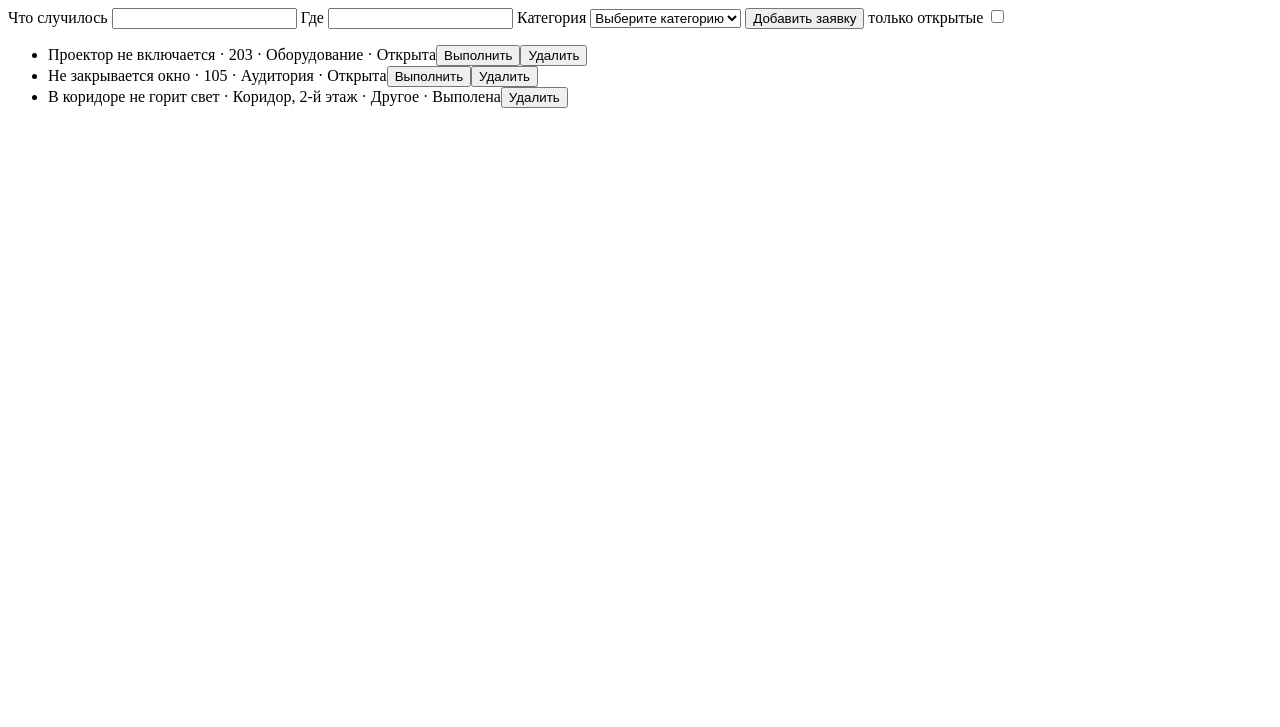
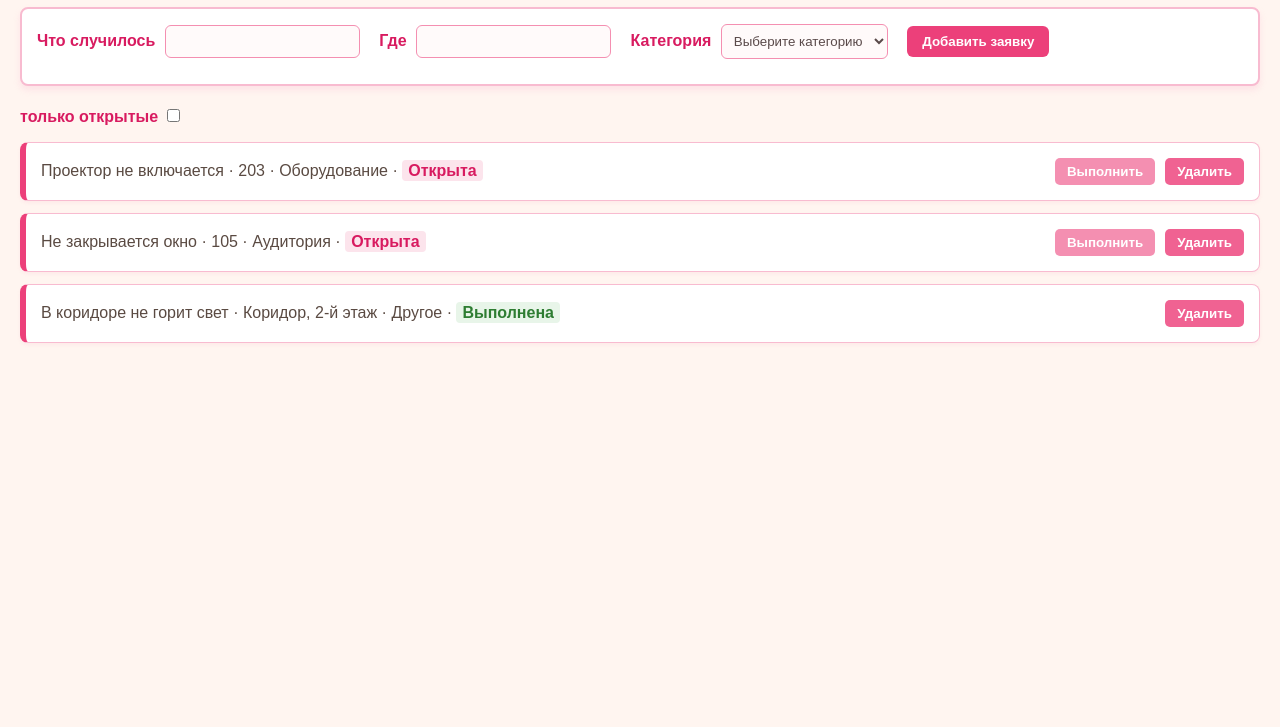
Before and after one commit to anyya1/-js-control-ticket-board, a plain HTML site: page index.html in a window 1280 px wide. Shown: the part 73-800 px from the top of the page. Drawn offline with Linux system fonts and the light colour scheme.

Commit message:
сдклала стиль

```diff
--- a/index.html
+++ b/index.html
@@ -6,10 +6,12 @@
     <meta name="viewport" content="width=device-width, initial-scale=1.0">
     <title>Document</title>
     <script src="index.js" defer></script>
+    <link rel="stylesheet" href="style.css">
 </head>
 <body>
     <h1>Заявки корпуса</h1>
 
+    <div class="form-container">
     <label for="title">Что случилось</label>
 <input id="title" type="text">
 
@@ -24,15 +26,17 @@
     <option value="Другое">Другое</option>
 </select>
 
+<button id="pfzdrfbutton" type="button">Добавить заявку</button>
+</div>
 
-<button id="pfzdrfbutton" type="button">Добавить заявку</button>
-
+<div class="filter-container">
 <label for="onlyOpen">только открытые</label>
 <input type = "checkbox" id ="onlyOpen">
+</div>
+
+<p id="message"></p>
 
 <ul id="ticketList"></ul>
-<p id="message"></p>
-
 
 </body>
 </html>
--- a/index.js
+++ b/index.js
@@ -11,7 +11,6 @@ const tickets = [
     {title:`Не закрывается окно`, room:`105`, category:`Аудитория`, done: false},
     {title:`В коридоре не горит свет`, room: `Коридор, 2-й этаж`, category:`Другое`, done: true }
 ];
-
 function rendertickets (){
     ticketList.innerHTML = '';
 
@@ -33,33 +32,51 @@ function rendertickets (){
 
         const li = document.createElement('li')
         let statusText;
+        let statusClass;
 
         if(ticket.done === true){
-            statusText=`Выполена`
+            statusText=`Выполнена`
+            statusClass = 'status-done'
         }else{
             statusText =`Открыта`
+            statusClass = 'status-open'
         }
 
-        li.textContent = `${ticket.title} · ${ticket.room} · ${ticket.category} · ${statusText}`;
+        const textSpan = document.createElement('span');
+        const statusSpan = document.createElement('span');
+        statusSpan.textContent = statusText;
+        statusSpan.className = statusClass;
 
+        textSpan.append(`${ticket.title} · ${ticket.room} · ${ticket.category} · `);
+        textSpan.append(statusSpan);
+        li.append(textSpan);
+
+
+        const actionsDiv = document.createElement('div');
+        actionsDiv.className = 'actions';
 
         if(ticket.done === false){
             const doneButton = document.createElement('button');
             doneButton.textContent = 'Выполнить';
+            doneButton.className = 'done-btn';
             doneButton.addEventListener('click', () => {
                 tickets[index].done = true;
                 rendertickets();
             });
-            li.append(doneButton);
+           actionsDiv.append(doneButton);
         }
 
         const delButton = document.createElement('button');
         delButton.textContent = 'Удалить';
+        delButton.className = 'del-btn';
         delButton.addEventListener('click', () => {
             tickets.splice(index, 1);
             rendertickets();
         });
-        li.append(delButton);
+
+        actionsDiv.append(delButton);
+
+        li.append(actionsDiv);
 
         ticketList.append(li);
 
--- /dev/null
+++ b/style.css
@@ -0,0 +1,144 @@
+body {
+    font-family: Arial, sans-serif;
+    margin: 20px;
+    background-color: #fff5f0;
+    color: #5a4a42;
+}
+h1 {
+    text-align: center;
+    color: #d81b60;
+}
+.form-container {
+    background-color: #ffffff;
+    padding: 15px;
+    border-radius: 8px;
+    margin-bottom: 20px;
+    border: 2px solid #f8bbd0;
+    box-shadow: 0 4px 6px rgba(248, 187, 208, 0.3);
+}
+
+.form-container label {
+    margin-right: 5px;
+    font-weight: bold;
+    color: #d81b60;
+}
+
+.form-container input[type="text"],
+.form-container select {
+    margin-right: 15px;
+    margin-bottom: 10px;
+    padding: 8px;
+    border: 1px solid #f48fb1;
+    border-radius: 6px;
+    background-color: #fffafa;
+    color: #5a4a4a;
+}
+
+.form-container input[type="text"]:focus,
+.form-container select:focus {
+    outline: none;
+    border-color: #ec407a;
+    box-shadow: 0 0 5px rgba(236, 64, 122, 0.4);
+}
+
+.form-container button {
+    padding: 8px 15px;
+    background-color: #ec407a;
+    color: white;
+    border: none;
+    border-radius: 6px;
+    cursor: pointer;
+    font-weight: bold;
+    transition: background-color 0.2s;
+}
+
+.form-container button:hover {
+    background-color: #d81b60;
+}
+
+#message {
+    color: #c2185b;
+    font-weight: bold;
+    margin-bottom: 10px;
+}
+
+.filter-container {
+    margin-bottom: 15px;
+    font-weight: bold;
+    color: #d81b60;
+}
+
+ul {
+    list-style-type: none;
+    padding: 0;
+}
+
+li {
+    background-color: #ffffff;
+    padding: 15px;
+    margin-bottom: 12px;
+    border: 1px solid #f8bbd0;
+    border-left: 6px solid #ec407a;
+    border-radius: 8px;
+    display: flex;
+    align-items: center;
+    justify-content: space-between;
+    box-shadow: 0 2px 4px rgba(216, 27, 96, 0.05);
+}
+
+li > span {
+    flex: 1;
+    min-width: 0;
+    word-wrap: break-word;
+    font-size: 16px;
+}
+
+li button {
+    padding: 6px 12px;
+    border: none;
+    border-radius: 5px;
+    cursor: pointer;
+    font-weight: bold;
+    transition: background-color 0.2s;
+}
+
+li button.del-btn {
+    background-color: #f06292;
+    color: white;
+}
+
+li button.del-btn:hover {
+    background-color: #e91e63;
+}
+
+li button.done-btn {
+    background-color: #f48fb1;
+    color: white;
+}
+
+li button.done-btn:hover {
+    background-color: #ec407a;
+}
+
+.status-done {
+    color: #2e7d32;
+    font-weight: bold;
+    background-color: #e8f5e9;
+    padding: 2px 6px;
+    border-radius: 4px;
+}
+
+.status-open {
+    color: #d81b60;
+    font-weight: bold;
+    background-color: #fce4ec;
+    padding: 2px 6px;
+    border-radius: 4px;
+}
+
+.actions {
+    display: flex;
+    gap: 10px;
+    flex-shrink: 0;
+    margin-left: 15px;
+}
```
